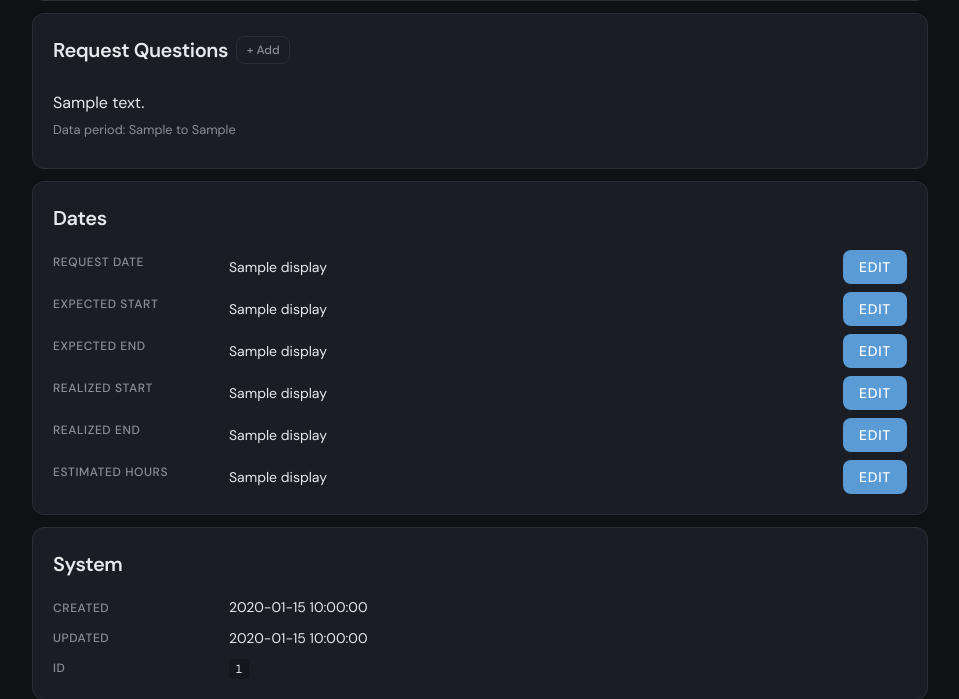
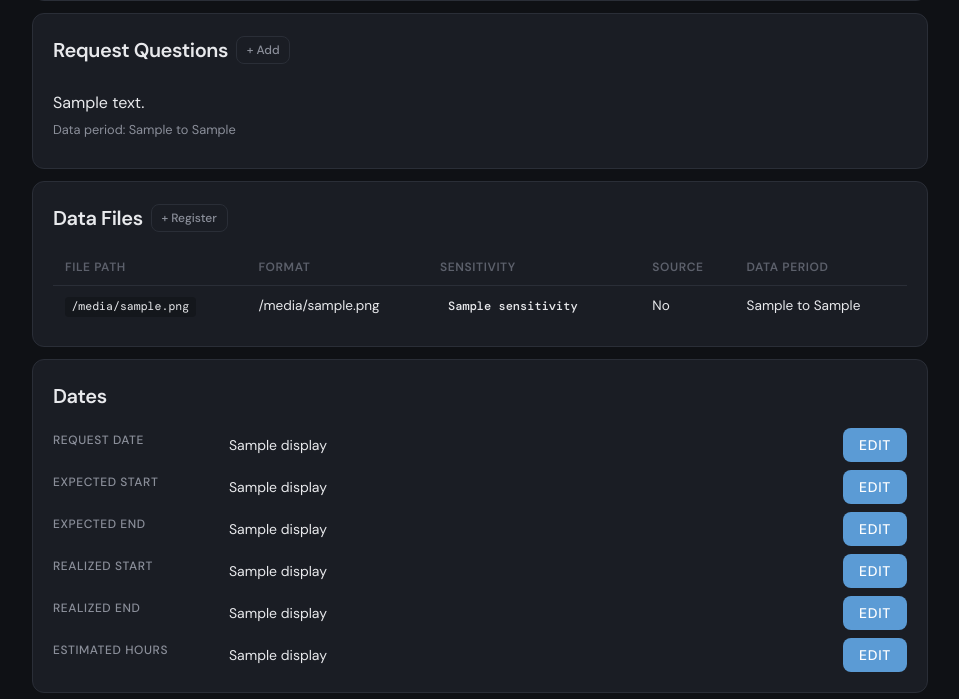
Before and after one commit to wiskas1000/datapm-studio, a Flask app: template datapm_studio/templates/projects/detail.html in a window 1280 px wide. Shown: the part 940-1639 px from the top of the page, without its empty margins (160-1119 px from the left). Run offline with Flask 3, Linux system fonts and the light colour scheme; the template is opened without the code that fills it: most values are stand-ins (such as "Sample title", 1, 10 or a date in 2020).

Commit message:
feat(routes): add data files section to project detail page (#66)
Add list view and inline registration form for data files on the project
detail page. Shows file path, format, sensitivity, source flag, and data
period in a table layout.

Closes #60

Co-authored-by: Claude Opus 4.6 <noreply@anthropic.com>

```diff
--- a/datapm_studio/static/css/style.css
+++ b/datapm_studio/static/css/style.css
@@ -608,6 +608,42 @@ li {
     font-size: 0.8rem;
 }
 
+/* ── Data tables ── */
+.data-table {
+    width: 100%;
+    border-collapse: collapse;
+    font-size: 0.85rem;
+}
+
+.data-table th,
+.data-table td {
+    padding: 0.5rem 0.75rem;
+    text-align: left;
+    border-bottom: 1px solid var(--border);
+}
+
+.data-table th {
+    font-weight: 600;
+    color: var(--text-dim);
+    font-size: 0.75rem;
+    text-transform: uppercase;
+    letter-spacing: 0.05em;
+}
+
+.data-table tbody tr:last-child td {
+    border-bottom: none;
+}
+
+.badge-sensitivity {
+    display: inline-block;
+    padding: 0.15rem 0.5rem;
+    border-radius: 0.25rem;
+    font-size: 0.75rem;
+    font-weight: 500;
+    background: var(--badge-bg, var(--surface-raised));
+    color: var(--badge-text, var(--text));
+}
+
 /* ── Inline Edit ── */
 .btn-inline-edit {
     background: none;
--- a/datapm_studio/templates/projects/detail.html
+++ b/datapm_studio/templates/projects/detail.html
@@ -57,6 +57,8 @@
 
 {% include "projects/partials/_questions_section.html" %}
 
+{% include "projects/partials/_data_files_section.html" %}
+
 <div class="card">
   <h2>Dates</h2>
   <dl class="detail-grid">
--- /dev/null
+++ b/datapm_studio/templates/projects/partials/_data_files_section.html
@@ -0,0 +1,51 @@
+{# Data files section for project detail — shows registered files with add form. #}
+<div id="project-data-files" class="card">
+  <div class="card-header-row">
+    <h2>Data Files</h2>
+    <button class="btn btn-secondary btn-sm"
+            hx-get="{{ url_for('projects.add_data_file_form', slug=project.slug) }}"
+            hx-target="#data-file-add-area"
+            hx-swap="innerHTML">+ Register</button>
+  </div>
+
+  {% if data_files %}
+  <table class="data-table">
+    <thead>
+      <tr>
+        <th>File path</th>
+        <th>Format</th>
+        <th>Sensitivity</th>
+        <th>Source</th>
+        <th>Data period</th>
+      </tr>
+    </thead>
+    <tbody>
+      {% for f in data_files %}
+      <tr>
+        <td><code>{{ f.file_path }}</code></td>
+        <td>{{ f.file_format or "—" }}</td>
+        <td>
+          {% if f.sensitivity %}
+          <span class="badge badge-sensitivity">{{ f.sensitivity }}</span>
+          {% else %}
+          <span class="text-muted">—</span>
+          {% endif %}
+        </td>
+        <td>{{ "Yes" if f.is_source else "No" }}</td>
+        <td>
+          {% if f.data_period_from or f.data_period_to %}
+          {{ f.data_period_from or "—" }} to {{ f.data_period_to or "—" }}
+          {% else %}
+          <span class="text-muted">—</span>
+          {% endif %}
+        </td>
+      </tr>
+      {% endfor %}
+    </tbody>
+  </table>
+  {% else %}
+  <p class="text-muted">No data files registered yet.</p>
+  {% endif %}
+
+  <div id="data-file-add-area"></div>
+</div>
```
Also changed, not shown: datapm_studio/routes/projects.py (+70 -0 lines), datapm_studio/templates/projects/partials/_data_file_add_form.html (added, +67 -0 lines), tests/test_routes/test_data_files.py (added, +162 -0 lines).
